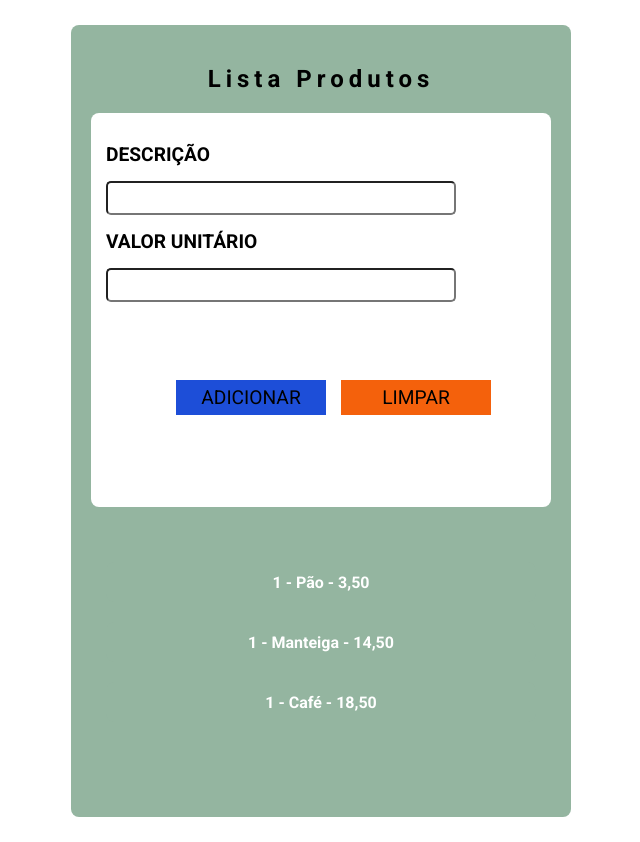
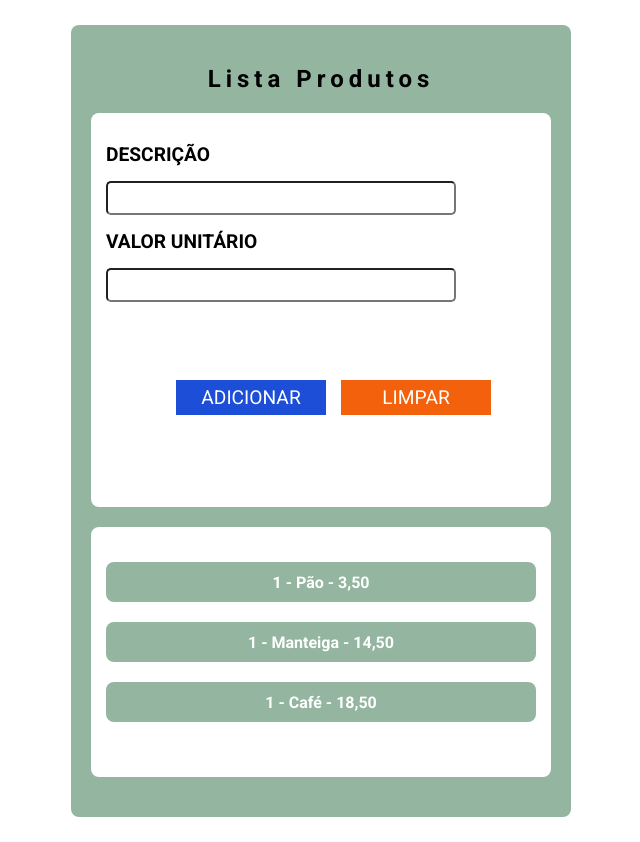
Before and after one commit to LucasAl03/lista_produtos, an Angular app: page / in a window 1280 px wide. Shown: the whole page, without its empty margins (319-959 px from the left). Built offline with nearby package versions, Linux system fonts and the light colour scheme.

Commit message:
correção na declaração da cor branco

```diff
--- a/src/app/lista-produtos/lista-produtos.css
+++ b/src/app/lista-produtos/lista-produtos.css
@@ -50,7 +50,7 @@ button{
     border: none;
     text-transform: uppercase;
     font-size: 1.2em;
-    color: var(--branca);
+    color: var(--branco);
     cursor: pointer;
 }
 
@@ -67,7 +67,7 @@ button{
     min-height: 250px;
     margin: 20px 0px;
     padding: 15px;
-    background-color: var(--branca);
+    background-color: var(--branco);
     border-radius: 8px;
 }
 
```
